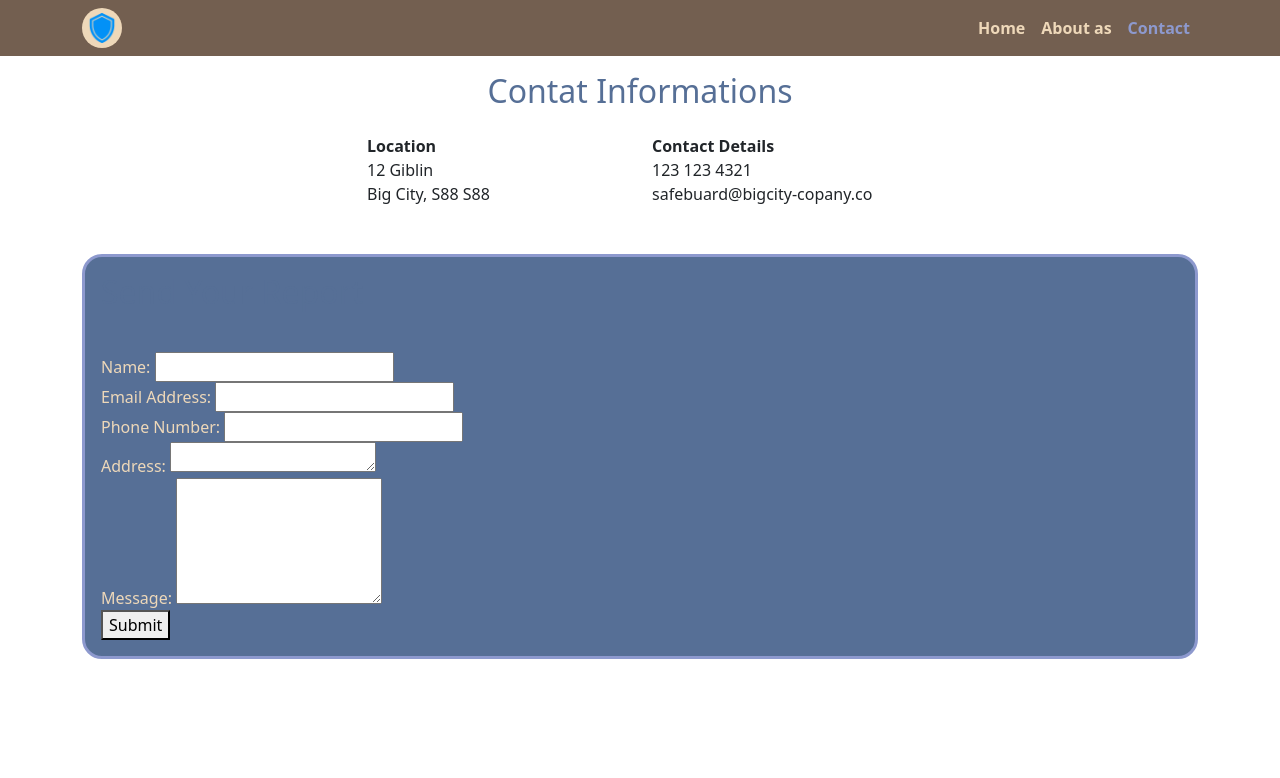
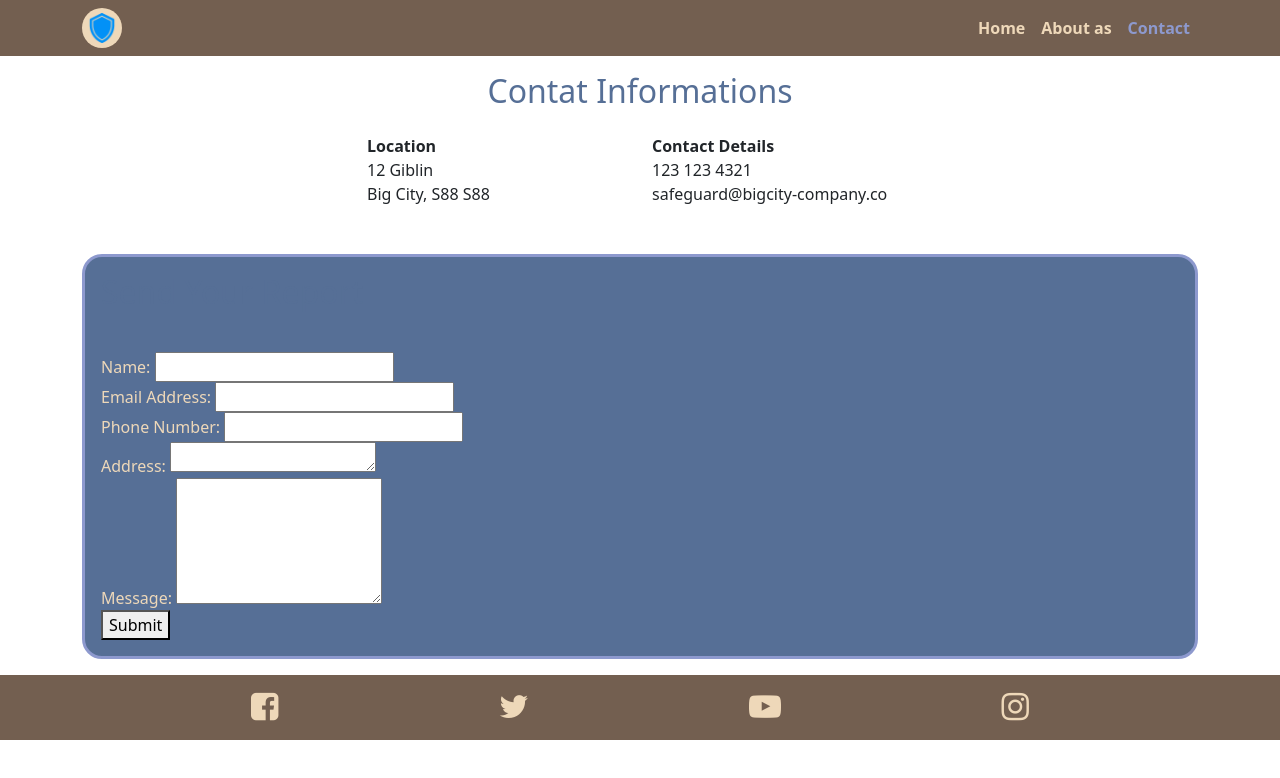
Before and after one commit to gonczolviktorr-lang/safeguarding-project-251202, a plain HTML site: page contact.html in a window 1280 px wide. Drawn offline with nearby package versions, Linux system fonts and the light colour scheme.

Commit message:
footer on contact

```diff
--- a/contact.html
+++ b/contact.html
@@ -58,7 +58,7 @@
             <div class="col-12 col-md-6 col-lg-3">
                 <strong>Contact Details</strong>
                 <p>123 123 4321 <br>
-                    safebuard@bigcity-copany.co
+                    safeguard@bigcity-company.co
                 </p>
             </div>
         </div>
@@ -102,6 +102,34 @@
             </form>
         </div>
     </section>
+
+    <!-- Fotter -->
+    <footer>
+        <div class="row" id="footercon">
+            <div>
+                <div class="social-links d-flex justify-content-around" id="socmed">
+                    <a href="https://en-gb.facebook.com/" target="_blank" rel="noopener" aria-label="Facebook (opens in a new tab)">
+                        <i class="fa fa-facebook-square" aria-hidden="true"></i>
+                    </a>
+
+                    <a href="https://x.com/?lang=en-gb" target="_blank" rel="noopener" aria-label="Twitter (opens in a new tab)">
+                        <i class="fa fa-twitter" aria-hidden="true"></i>
+                    </a>
+
+                    <a href="https://www.youtube.com/" target="_blank" rel="noopener" aria-label="YouTube (opens in a new tab)">
+                        <i class="fa fa-youtube-play" aria-hidden="true"></i>
+                    </a>
+
+                    <a href="https://www.instagram.com/" target="_blank" rel="noopener" aria-label="Instagram (opens in a new tab)">
+                        <i class="fa fa-instagram" aria-hidden="true"></i>
+                    </a>
+                </div>
+            </div>
+            </div>
+    </footer>
+
+    <!-- Script -->
+    <script src="https://cdn.jsdelivr.net/npm/bootstrap@5.2.3/dist/js/bootstrap.bundle.min.js" integrity="sha384-kenU1KFdBIe4zVF0s0G1M5b4hcpxyD9F7jL+jjXkk+Q2h455rYXK/7HAuoJl+0I4" crossorigin="anonymous"></script>
 </body>
 
 </html>
```
